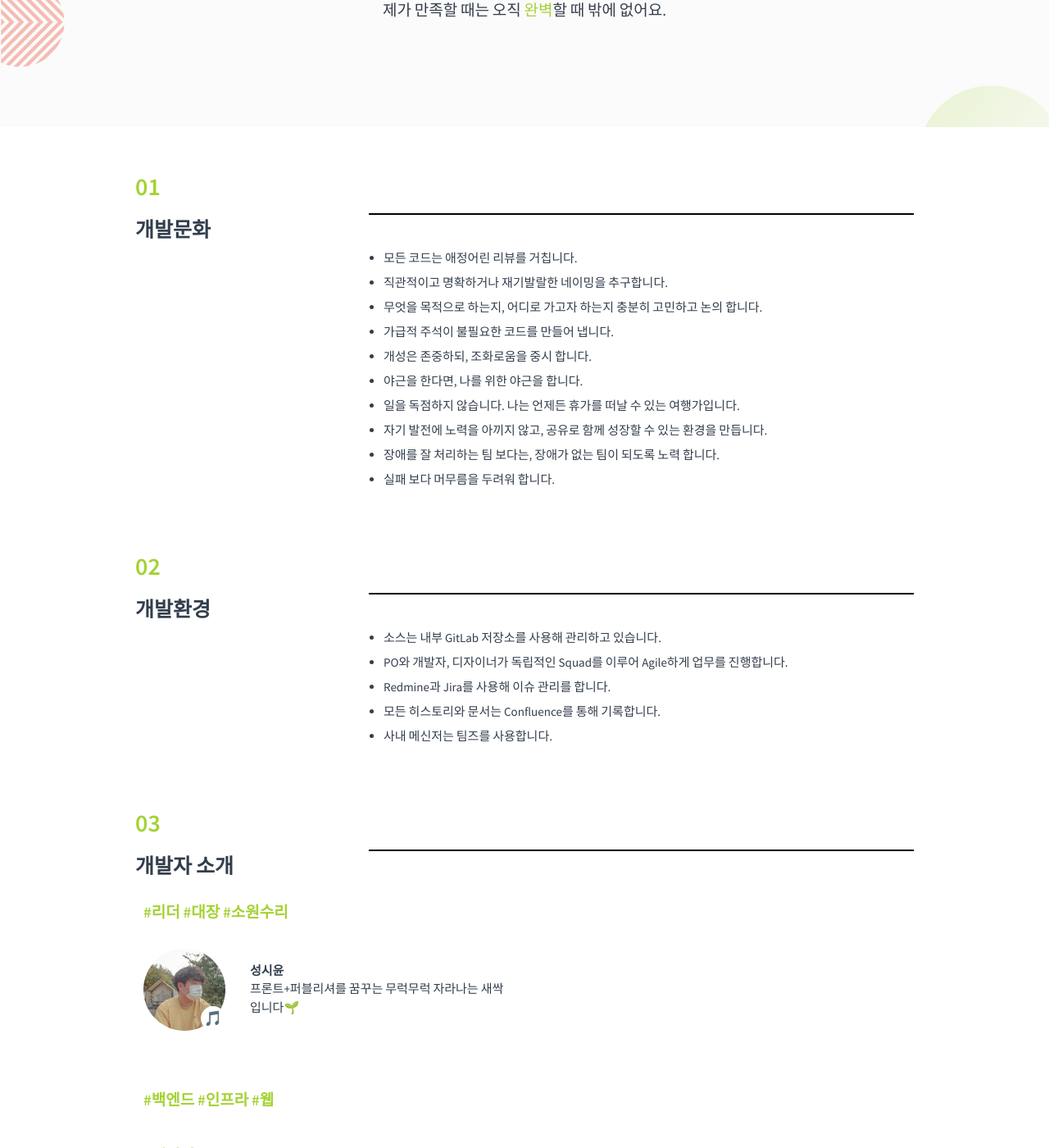
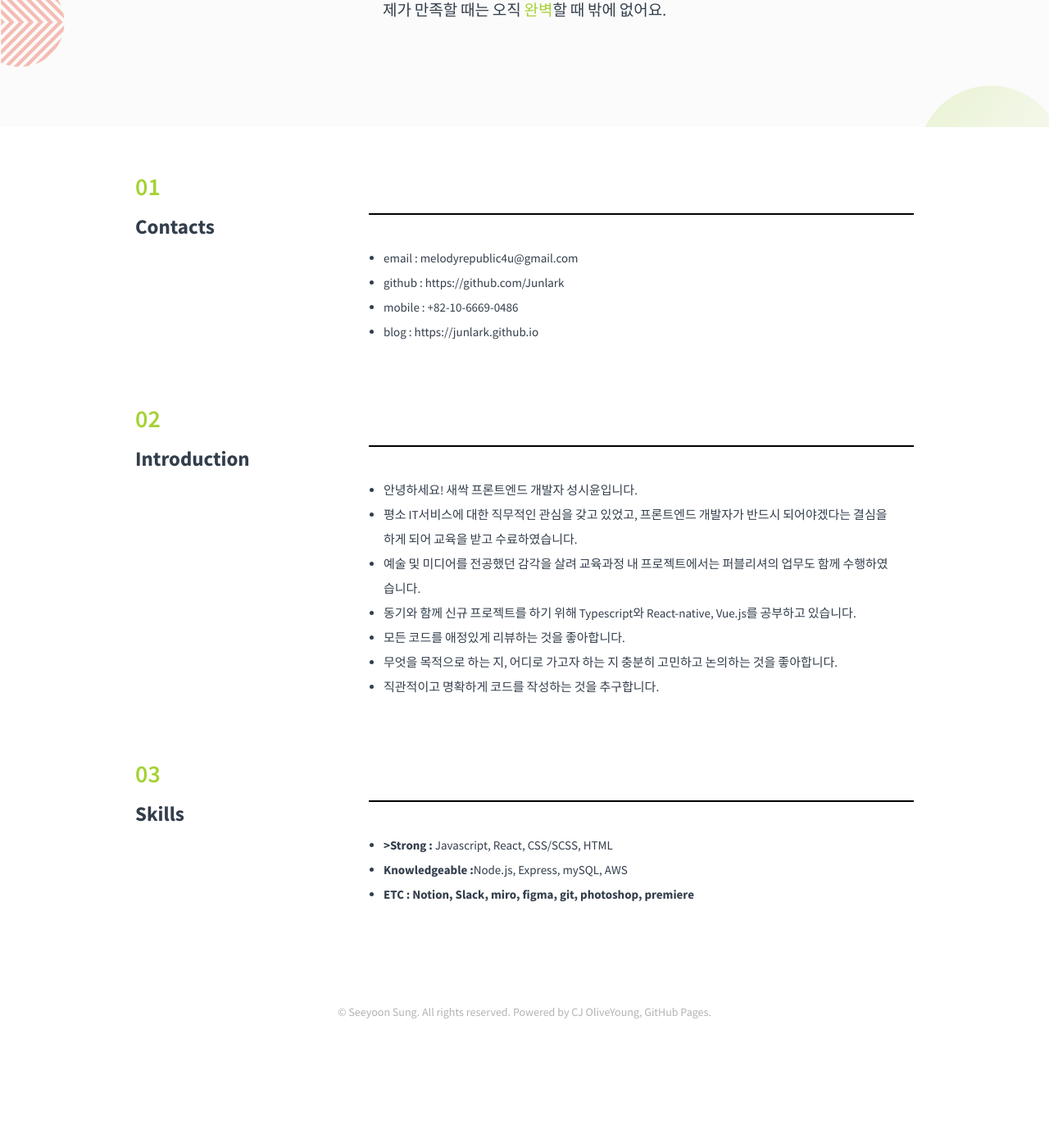
Before and after one commit to devSeeyoon/devseeyoon.github.io, a Jekyll site: the page built from about/index.md, in a window 1280 px wide and 1400 px high, scrolled down 355 px. Shown: the whole window at 82% size. Built offline with Jekyll 4.4.1, drawn with Linux system fonts in a browser that asks for light colours; after the commit the page ends 1630 px from its top, so only the background shows below that; some of the changed text lies outside the part shown.

Commit message:
마이페이지 만들기

```diff
--- a/about/index.md
+++ b/about/index.md
@@ -1,7 +1,7 @@
 ---
 layout: main
 main: true
-title: 개발팀 소개
+title: 자기소개
 ---
 
 <div class="loading-animation">
@@ -9,84 +9,39 @@ title: 개발팀 소개
         <div class="section">
             <div class="title index">01</div>
             <div class="content">
-                <h1 class="subtitle">개발문화</h1>
+                <h1 class="subtitle">Contacts</h1>
                 <ul class="culture">
-                    <li>모든 코드는 애정어린 리뷰를 거칩니다.</li>
-                    <li>직관적이고 명확하거나 재기발랄한 네이밍을 추구합니다.</li>
-                    <li>무엇을 목적으로 하는지, 어디로 가고자 하는지 충분히 고민하고 논의 합니다.</li>
-                    <li>가급적 주석이 불필요한 코드를 만들어 냅니다.</li>
-                    <li>개성은 존중하되, 조화로움을 중시 합니다.</li>
-                    <li>야근을 한다면, 나를 위한 야근을 합니다.</li>
-                    <li>일을 독점하지 않습니다. 나는 언제든 휴가를 떠날 수 있는 여행가입니다.</li>
-                    <li>자기 발전에 노력을 아끼지 않고, 공유로 함께 성장할 수 있는 환경을 만듭니다.</li>
-                    <li>장애를 잘 처리하는 팀 보다는, 장애가 없는 팀이 되도록 노력 합니다.</li>
-                    <li>실패 보다 머무름을 두려워 합니다.</li>
+                    <li>email : melodyrepublic4u@gmail.com</li>
+                    <li>github : https://github.com/Junlark</li>
+                    <li>mobile : +82-10-6669-0486</li>
+                    <li>blog : https://junlark.github.io</li>
                 </ul>
             </div>
         </div>
         <div class="section">
             <div class="title index">02</div>
             <div class="content">
-                <h1 class="subtitle">개발환경</h1>
+                <h1 class="subtitle">Introduction</h1>
                 <ul class="environment">
-                    <li>소스는 내부 GitLab 저장소를 사용해 관리하고 있습니다.</li>
-                    <li>PO와 개발자, 디자이너가 독립적인 Squad를 이루어 Agile하게 업무를 진행합니다.</li>
-                    <li>Redmine과 Jira를 사용해 이슈 관리를 합니다.</li>
-                    <li>모든 히스토리와 문서는 Confluence를 통해 기록합니다.</li>
-                    <li>사내 메신저는 팀즈를 사용합니다.</li>
+                    <li>안녕하세요! 새싹 프론트엔드 개발자 성시윤입니다.</li>
+                    <li>평소 IT서비스에 대한 직무적인 관심을 갖고 있었고, 프론트엔드 개발자가 반드시 되어야겠다는 결심을 하게 되어 교육을 받고 수료하였습니다.</li>
+                    <li>예술 및 미디어를 전공했던 감각을 살려 교육과정 내 프로젝트에서는 퍼블리셔의 업무도 함께 수행하였습니다.</li>
+                    <li>동기와 함께 신규 프로젝트를 하기 위해 Typescript와 React-native, Vue.js를 공부하고 있습니다.</li>
+                    <li>모든 코드를 애정있게 리뷰하는 것을 좋아합니다.</li>
+                    <li>무엇을 목적으로 하는 지, 어디로 가고자 하는 지 충분히 고민하고 논의하는 것을 좋아합니다.</li>
+                    <li>직관적이고 명확하게 코드를 작성하는 것을 추구합니다.</li>
                 </ul>
             </div>
         </div>
         <div class="section">
             <div class="title index">03</div>
             <div class="content">
-                <h1 class="subtitle">개발자 소개</h1>
-                <div class="divider"></div>
-                <div class="group">
-                    <div class="group-name">#리더 #대장 #소원수리</div>
-                    <ul class="member">
-                        {% assign members = site.data.members | where: 'group', 'leader' | where_exp: 'member', 'member.drop != true' | sort: 'id' %}
-                        {% for member in members %}
-                            {% include about-member.html %}
-                        {% endfor %}
-                    </ul>
-                </div>
-                <div class="group">
-                    <div class="group-name">#백엔드 #인프라 #웹</div>
-                    <ul class="member">
-                        {% assign members = site.data.members | where: 'group', 'backend' | where_exp: 'member', 'member.drop != true' | sort: 'id' %}
-                        {% for member in members %}
-                            {% include about-member.html %}
-                        {% endfor %}
-                    </ul>
-                </div>
-                <div class="group">
-                    <div class="group-name">#데이터 #DBA</div>
-                    <ul class="member">
-                        {% assign members = site.data.members | where: 'group', 'data' | where_exp: 'member', 'member.drop != true' | sort: 'id' %}
-                        {% for member in members %}
-                            {% include about-member.html %}
-                        {% endfor %}
-                    </ul>
-                </div>
-                <div class="group">
-                    <div class="group-name">#프론트엔드 #웹 #퍼블리셔</div>
-                    <ul class="member">
-                        {% assign members = site.data.members | where: 'group', 'frontend' | where_exp: 'member', 'member.drop != true' | sort: 'id' %}
-                        {% for member in members %}
-                            {% include about-member.html %}
-                        {% endfor %}
-                    </ul>
-                </div>
-                <div class="group">
-                    <div class="group-name">#앱 #Android #iOS</div>
-                    <ul class="member">
-                        {% assign members = site.data.members | where: 'group', 'app' | where_exp: 'member', 'member.drop != true' | sort: 'id' %}
-                        {% for member in members %}
-                            {% include about-member.html %}
-                        {% endfor %}
-                    </ul>
-                </div>
+                <h1 class="subtitle">Skills</h1>
+                <ul class="environment">
+                    <li><b>>Strong :</b> Javascript, React, CSS/SCSS, HTML</li>
+                    <li><b>Knowledgeable :</b>Node.js, Express, mySQL, AWS</li>
+                    <li><b>ETC : Notion, Slack, miro, figma, git, photoshop, premiere</b></li>
+                </ul>
             </div>
         </div>
     </div>
```
Also changed, not shown: 1 other file.
